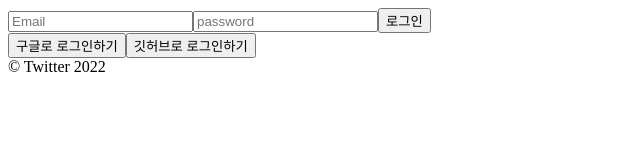
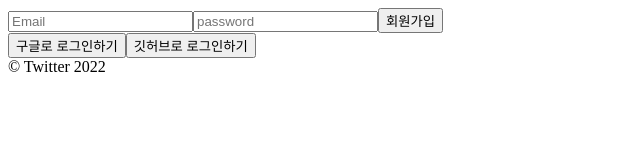
Before and after one commit to HA-SEUNG-JEONG/nwitter-typescript, a React (Create React App) app: page /#/ in a window 1280 px wide. Shown: the top 160 px of the page, without its empty margins (0-640 px from the left). Built offline with nearby package versions, Linux system fonts and the light colour scheme; no server answers.

Commit message:
Creating Account

```diff
--- a/src/routes/Auth.tsx
+++ b/src/routes/Auth.tsx
@@ -1,5 +1,6 @@
-import React from 'react';
-import { SubmitHandler, useForm } from 'react-hook-form';
+import { authService } from 'fBase';
+import React, { useState } from 'react';
+import { useForm } from 'react-hook-form';
 
 interface AuthData {
   email: string;
@@ -12,9 +13,19 @@
     handleSubmit,
     formState: { errors },
   } = useForm<AuthData>();
+  const [newAccount, setNewAccount] = useState(true);
 
-  const onValid: SubmitHandler<AuthData> = (data) => {
-    console.log(data);
+  const onValid = async ({ email, password }: AuthData) => {
+    try {
+      let data;
+      if (newAccount) {
+        data = await authService.createUserWithEmailAndPassword(email, password);
+      } else {
+        await authService.signInWithEmailAndPassword(email, password);
+      }
+    } catch (error) {
+      console.log(error);
+    }
   };
 
   return (
@@ -39,7 +50,7 @@
           required
         />
         {errors.password?.message}
-        <input type="submit" value="로그인" />
+        <input type="submit" value={newAccount ? '회원가입' : '로그인'} />
       </form>
       <div>
         <button>구글로 로그인하기</button>
```
